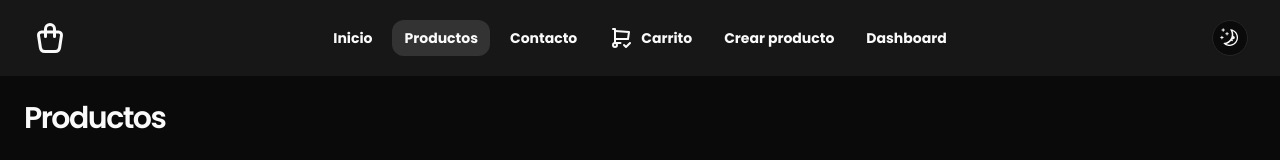
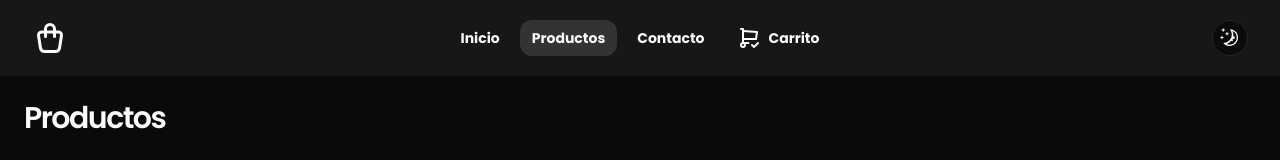
Before and after one commit to Zaprovic/catalogue-app, a Next.js app: page /products in a window 1280 px wide. Shown: the top 160 px of the page. Built offline with nearby package versions, Linux system fonts and the light colour scheme; no server answers; the database is empty.

Commit message:
created functionality to show all navbar elements when user is authenticated

```diff
--- a/src/components/navbar/navbar-item.tsx
+++ b/src/components/navbar/navbar-item.tsx
@@ -23,12 +23,7 @@ const NavbarItem = ({
   ...props
 }: props) => {
   return (
-    <li
-      className={cn("w-full", {
-        hidden: !isPublic,
-      })}
-      {...props}
-    >
+    <li className="w-full" {...props}>
       <Button
         asChild
         variant={"ghost"}
--- a/src/components/navbar/navbar.tsx
+++ b/src/components/navbar/navbar.tsx
@@ -1,7 +1,6 @@
 "use client";
-import { useUser } from "@clerk/nextjs";
+import { useAuth } from "@clerk/nextjs";
 import { usePathname } from "next/navigation";
-import { useState } from "react";
 import { useMedia } from "react-use";
 import NavbarItem from "./navbar-item";
 import NavbarMobile from "./navbar-mobile";
@@ -10,23 +9,22 @@ import { routes } from "./routes";
 const Navbar = () => {
   const isMobile = useMedia("(max-width: 768px)", false);
   const pathname = usePathname();
-  const [isPublic, setIsPublic] = useState(true);
+  const { isSignedIn } = useAuth();
 
-  const { isSignedIn } = useUser();
-
-  // console.log(isSignedIn);
+  const filteredRoutes = isSignedIn
+    ? routes
+    : routes.filter((route) => route.isPublic);
 
   if (isMobile) return <NavbarMobile />;
 
   return (
     <nav>
       <ul className="hidden items-center gap-2 md:flex">
-        {routes.map((route) => (
+        {filteredRoutes.map((route) => (
           <NavbarItem
             key={route.label}
+            active={pathname === route.href}
             {...route}
-            active={pathname === route.href}
-            // isPublic={route.isPublic !== isSignedIn}
           />
         ))}
       </ul>
--- a/src/components/navbar/routes.tsx
+++ b/src/components/navbar/routes.tsx
@@ -37,12 +37,12 @@ export const routes = [
     label: "Crear producto",
     href: "/register",
     icon: <IconSquareRoundedPlus className="lg:hidden" />,
-    isPublic: true,
+    isPublic: false,
   },
   {
     label: "Dashboard",
     href: "/dashboard",
     icon: <IconLayoutDashboard className="lg:hidden" />,
-    isPublic: true,
+    isPublic: false,
   },
 ];
--- a/src/styles.module.css
+++ b/src/styles.module.css
@@ -7,6 +7,8 @@
 .productContainer figure {
   aspect-ratio: 1 / 1;
   overflow: hidden;
+  width: 100%;
+  height: 100%;
 }
 
 .productContainer img {
@@ -15,26 +17,3 @@
   width: 100%;
   height: 100%;
 }
-
-/* @media (min-width: 1280px) { */
-.picture {
-  grid-area: "picture";
-}
-
-.container1 {
-  grid-area: "container1";
-}
-
-.container2 {
-  grid-area: "container2";
-}
-
-.gridContainer {
-  margin: 0 auto;
-  max-width: 900px;
-  gap: 1.5rem;
-  display: grid;
-  grid-template-areas:
-    "picture picture container1"
-    "picture picture container2";
-}
```
